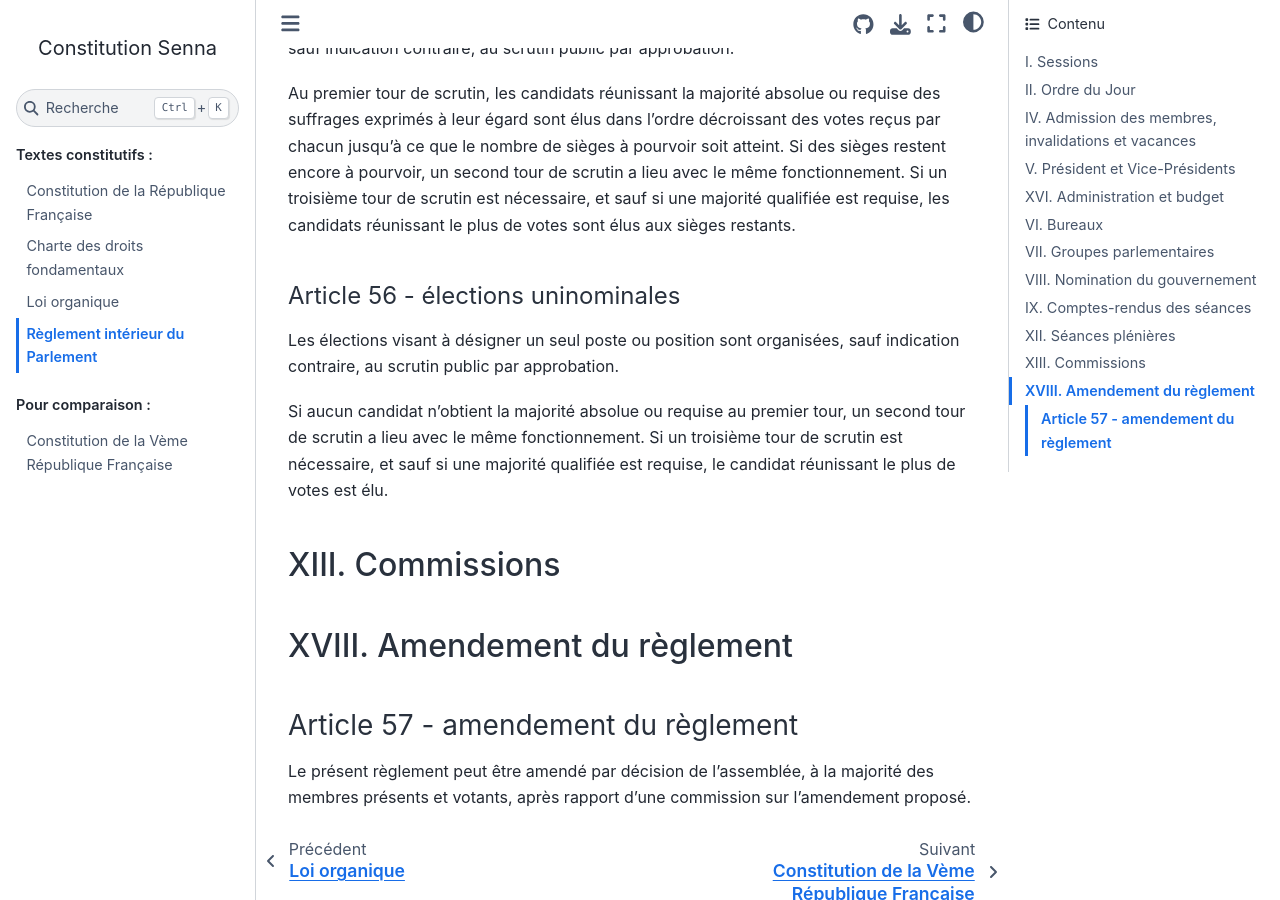
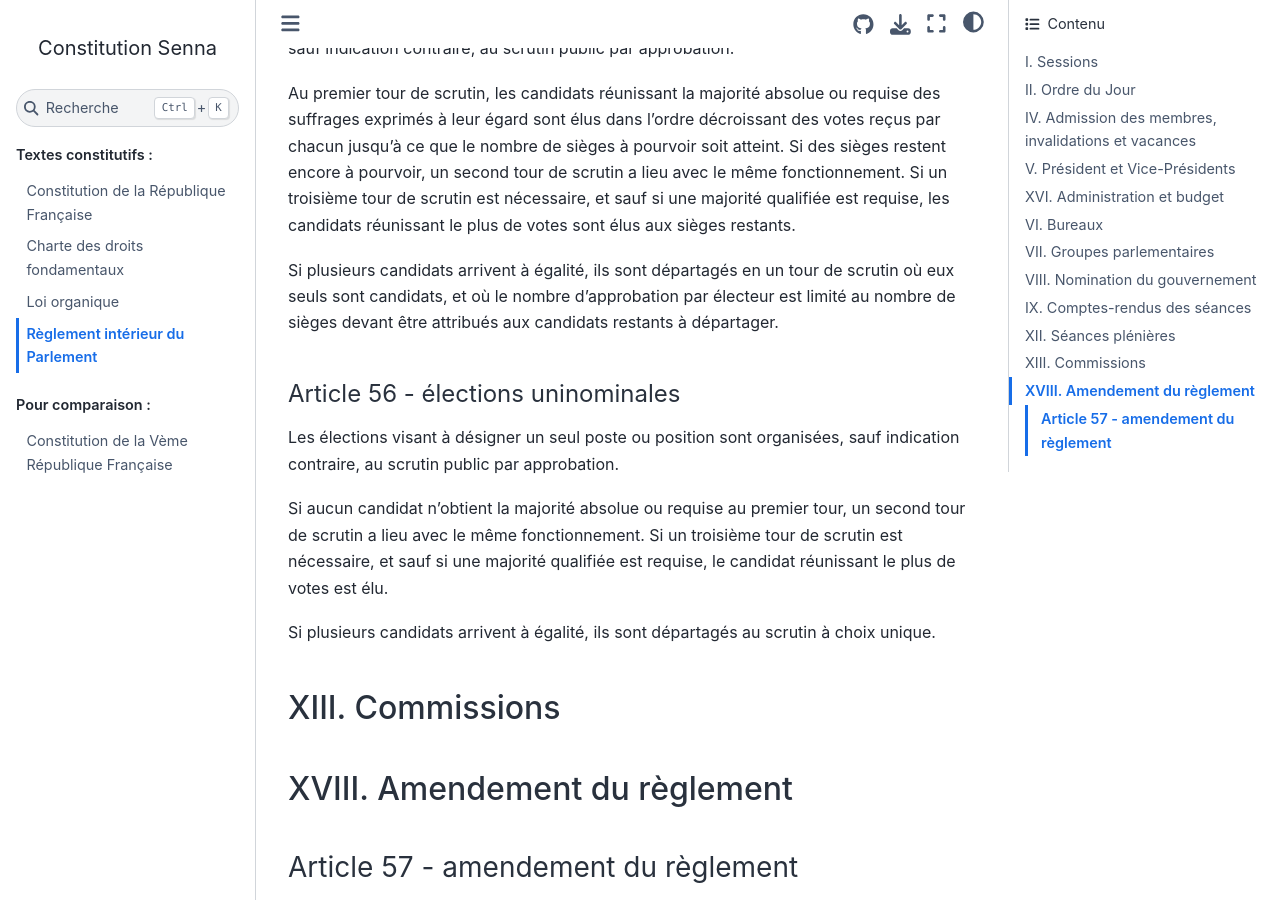
Before and after one commit to Gouvernathor/senna, a Sphinx documentation site: the page built from source/reglement_interieur.rst, in a window 1280 px wide and 900 px high, scrolled down 19221 px. Built offline with Sphinx 7.4.7 and the Sphinx Book theme 1.1.4, drawn with Linux system fonts in a browser that asks for light colours.

Commit message:
départageage des ex-aecquo

```diff
--- a/source/reglement_interieur.rst
+++ b/source/reglement_interieur.rst
@@ -747,6 +747,10 @@
 et sauf si une majorité qualifiée est requise, les candidats réunissant le plus de votes sont élus
 aux sièges restants.
 
+Si plusieurs candidats arrivent à égalité, ils sont départagés en un tour de scrutin où eux seuls
+sont candidats, et où le nombre d'approbation par électeur est limité au nombre de sièges devant
+être attribués aux candidats restants à départager.
+
 .. article:: élections uninominales
 
 Les élections visant à désigner un seul poste ou position sont organisées, sauf indication
@@ -755,6 +759,8 @@
 Si aucun candidat n'obtient la majorité absolue ou requise au premier tour, un second tour de
 scrutin a lieu avec le même fonctionnement. Si un troisième tour de scrutin est nécessaire, et sauf
 si une majorité qualifiée est requise, le candidat réunissant le plus de votes est élu.
+
+Si plusieurs candidats arrivent à égalité, ils sont départagés au scrutin à choix unique.
 
 -----------------
 XIII. Commissions
```
